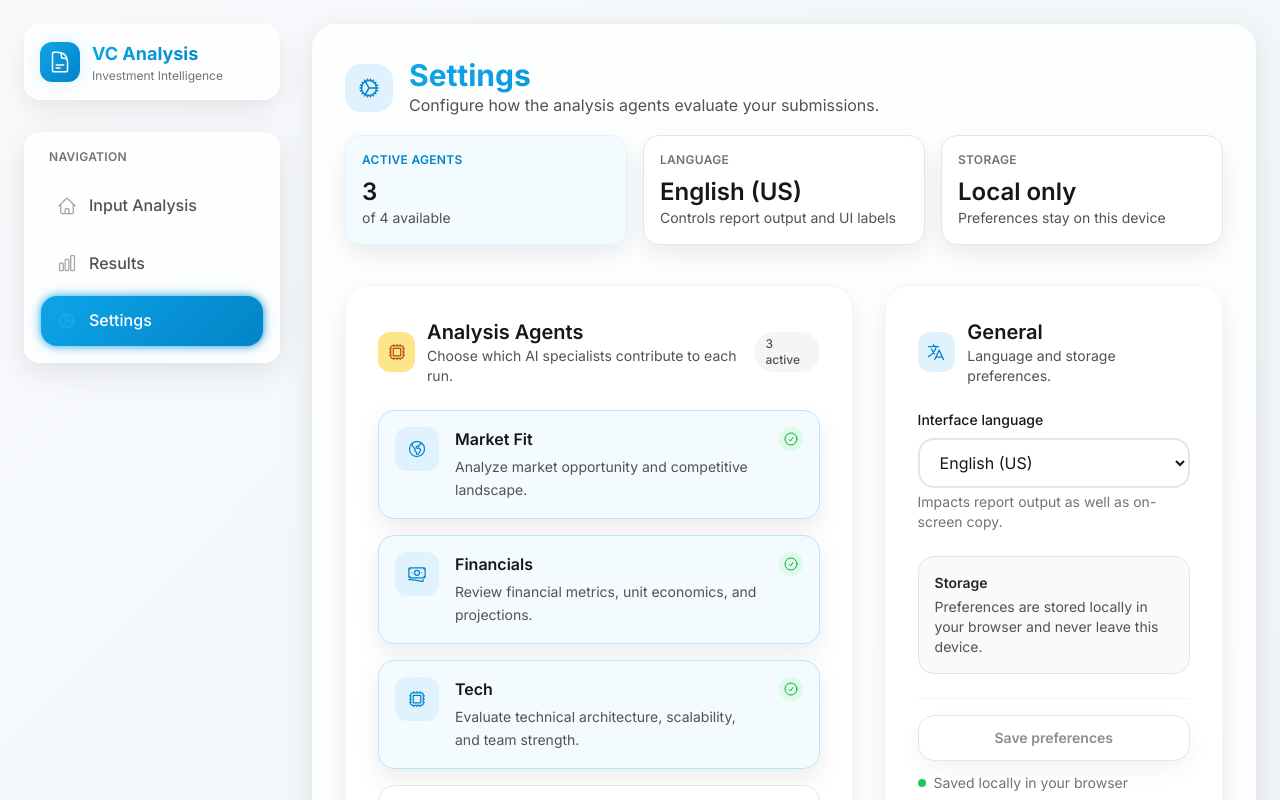
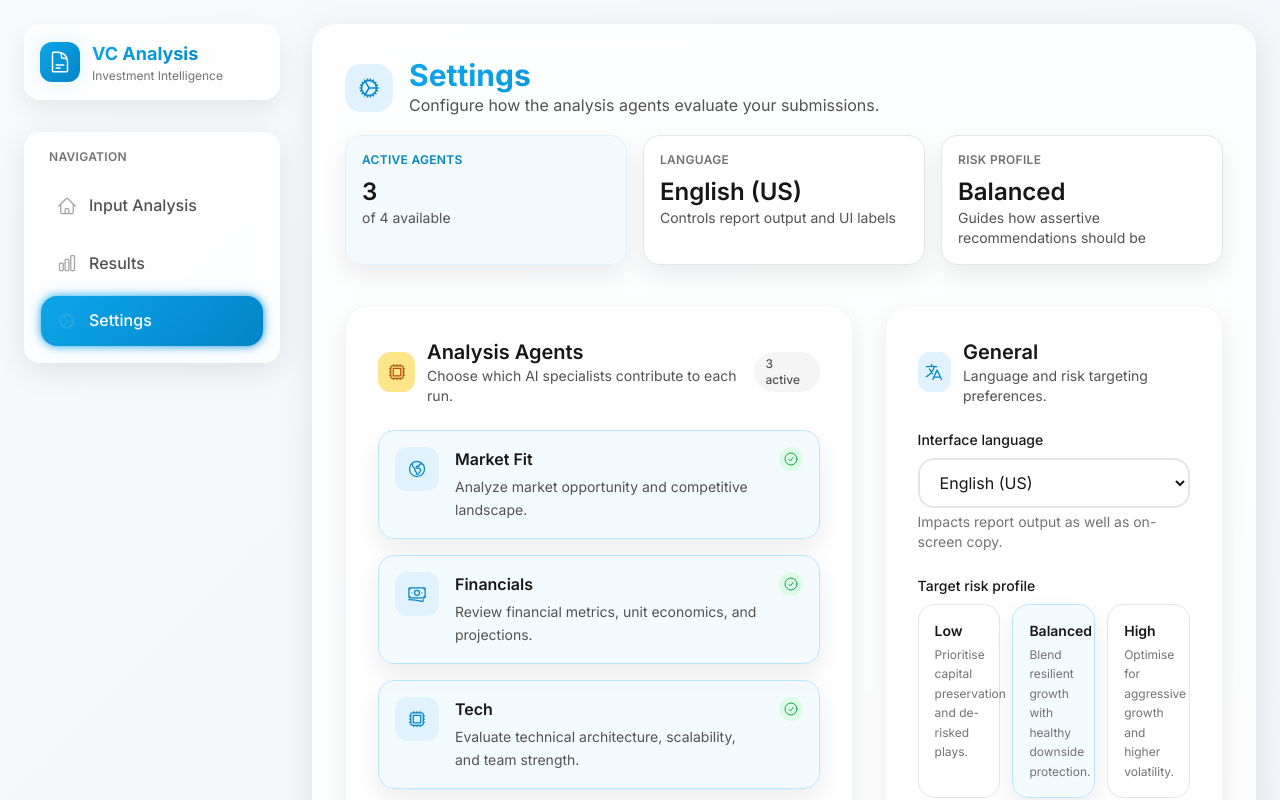
Before and after one commit to SparshTyagi/The-Pool-Munich2025-B12-Hackathon, a Next.js app: page /settings in a window 1280 px wide. Shown: the top 800 px of the page. Built offline with nearby package versions, Linux system fonts and the light colour scheme.

Commit message:
removed unwanted kpi details and added agent demo flow

```diff
--- a/pages/index.tsx
+++ b/pages/index.tsx
@@ -45,6 +45,8 @@ const actionCallouts = [
   }
 ]
 
+const isDemoEnvironment = !process.env.NEXT_PUBLIC_API_BASE_URL
+
 export default function InputPage(){
   const router = useRouter()
   const [files, setFiles] = useState<File[]>([])
@@ -67,7 +69,16 @@ export default function InputPage(){
     try {
       const res = await startAnalysis(form)
       setJobId(res.jobId)
-      setAgents(res.agents)
+      const incomingAgents = res.agents ?? []
+      const normalizedAgents = isDemoEnvironment
+        ? incomingAgents.map((agent, index) => ({
+            ...agent,
+            status: agent.status === 'queued' ? 'running' : agent.status,
+            progress: agent.progress && agent.progress > 0 ? agent.progress : Math.min(90, 30 + index * 20),
+            note: agent.note || 'Analyzing uploaded materials'
+          }))
+        : incomingAgents
+      setAgents(normalizedAgents)
     } catch (e) {
       alert('Failed to start analysis. Check console.'); console.error(e)
     } finally {
@@ -93,7 +104,9 @@ export default function InputPage(){
     return ()=> clearInterval(t)
   }, [jobId, router])
 
-  const canStart = files.length > 0 || context.trim().length > 0
+  const baseCanStart = files.length > 0 || context.trim().length > 0
+  const canStart = isDemoEnvironment || baseCanStart
+  const showDemoPrompt = isDemoEnvironment && !baseCanStart
 
   return (
     <Layout>
@@ -146,7 +159,7 @@ export default function InputPage(){
           </div>
         </div>
 
-        <div className="grid grid-cols-1 gap-8 xl:grid-cols-[minmax(0,1.7fr)_minmax(0,1fr)]">
+        <div className="mx-auto max-w-4xl space-y-8">
           <div className="animate-slide-in">
             <Dropzone onFiles={setFiles} />
           </div>
@@ -163,9 +176,11 @@ export default function InputPage(){
             className="self-start"
           />
           <p className="text-sm text-neutral-500">
-            {canStart
-              ? 'Review your inputs before launching the analysis. You can adjust files or context at any time.'
-              : 'Upload at least one document or add contextual notes to enable the analysis button.'}
+            {showDemoPrompt
+              ? 'This interactive demo will use sample data if you start without uploads.'
+              : baseCanStart
+                ? 'Review your inputs before launching the analysis. You can adjust files or context at any time.'
+                : 'Upload at least one document or add contextual notes to enable the analysis button.'}
           </p>
         </div>
       </section>
--- a/pages/results.tsx
+++ b/pages/results.tsx
@@ -21,11 +21,6 @@ export default function ResultsPage(){
   const insights = data?.insights || []
   const main = insights[0]
   const supportingInsights = insights.slice(1)
-
-  const confidence = useMemo(() => {
-    if (!main || typeof main.score !== 'number') return null
-    return Math.round(main.score * 100)
-  }, [main])
 
   const recommendationSegments = useMemo(() => {
     if (!main?.summary) return []
@@ -53,6 +48,9 @@ export default function ResultsPage(){
     )
   }
 
+  const readinessLabel = data.mainKpi?.label || 'Investment Readiness'
+  const readinessValue = data.mainKpi?.value || 'B+'
+
   const primaryRecommendation = recommendationSegments[0] || main?.summary || 'Analysis complete'
   const additionalActions = recommendationSegments.slice(1)
 
@@ -77,37 +75,19 @@ export default function ResultsPage(){
           </div>
         </section>
 
-        <section className="grid grid-cols-1 gap-6 lg:grid-cols-[minmax(0,1.6fr)_minmax(0,1fr)]">
+        <section className="space-y-6">
           <TopKPI
-            label={data.mainKpi?.label || 'Investment Readiness'}
-            value={data.mainKpi?.value || 'B+'}
+            label={readinessLabel}
+            value={readinessValue}
             context={data.mainKpi?.context || 'Strong traction with moderate technical risk'}
-            className="h-full text-left"
+            className="mx-auto max-w-3xl"
           />
 
-          <div className="card h-full">
+          <div className="card mx-auto max-w-3xl">
             <h3 className="text-lg font-semibold text-neutral-900">Analysis Snapshot</h3>
             <p className="mt-2 text-sm leading-relaxed text-neutral-600">
               A summary of how the agents evaluated your submission across growth, financial health, and operational risks.
             </p>
-
-            {confidence !== null && (
-              <div className="mt-6">
-                <div className="flex items-center justify-between text-sm font-medium text-neutral-900">
-                  <span>Confidence Score</span>
-                  <span>{confidence}%</span>
-                </div>
-                <div className="mt-2 h-2 w-full rounded-full bg-neutral-200">
-                  <div
-                    className="h-full rounded-full bg-success-500"
-                    style={{ width: `${Math.min(100, Math.max(0, confidence))}%` }}
-                  />
-                </div>
-                <p className="mt-2 text-xs text-neutral-500">
-                  Indicates how strongly the platform supports the recommendation based on the uploaded material.
-                </p>
-              </div>
-            )}
 
             {focusAreas.length > 0 && (
               <div className="mt-6">
@@ -160,12 +140,10 @@ export default function ResultsPage(){
                     </div>
                   )}
                 </div>
-                {confidence !== null && (
-                  <div className="flex items-center gap-2 self-start rounded-full bg-white/80 px-4 py-2 text-sm font-semibold text-success-700 shadow-soft">
-                    <span className="h-2 w-2 rounded-full bg-success-500"></span>
-                    Confidence {confidence}%
-                  </div>
-                )}
+                <div className="flex items-center gap-2 self-start rounded-full bg-primary-100 px-4 py-2 text-sm font-semibold text-primary-700 shadow-soft">
+                  <span className="h-2 w-2 rounded-full bg-primary-500"></span>
+                  {`${readinessLabel}: ${readinessValue}`}
+                </div>
               </div>
             </div>
           </section>
@@ -192,7 +170,7 @@ export default function ResultsPage(){
           </section>
         )}
 
-        <section className="flex justify-center pt-8 border-t border-neutral-200">
+        <section className="flex justify-center border-t border-neutral-200 pt-8">
           <PDFDownloadButton href={data.reportUrl || getReportPdfUrl(String(jobId || 'demo'))} />
         </section>
       </div>
--- a/pages/settings.tsx
+++ b/pages/settings.tsx
@@ -12,11 +12,13 @@ import {
 
 type Prefs = {
   language: 'en' | 'de' | 'fr'
+  riskProfile: 'low' | 'medium' | 'high'
   agents: { marketFit: boolean; financials: boolean; tech: boolean; legal: boolean }
 }
 
 const DEFAULTS: Prefs = {
   language: 'en',
+  riskProfile: 'medium',
   agents: { marketFit: true, financials: true, tech: true, legal: false }
 }
 
@@ -58,6 +60,33 @@ const languageLabels: Record<Prefs['language'], string> = {
   fr: 'French'
 }
 
+const riskProfiles: Array<{
+  value: Prefs['riskProfile']
+  label: string
+  description: string
+}> = [
+  {
+    value: 'low',
+    label: 'Low',
+    description: 'Prioritise capital preservation and de-risked plays.'
+  },
+  {
+    value: 'medium',
+    label: 'Balanced',
+    description: 'Blend resilient growth with healthy downside protection.'
+  },
+  {
+    value: 'high',
+    label: 'High',
+    description: 'Optimise for aggressive growth and higher volatility.'
+  }
+]
+
+const riskProfileLabels = riskProfiles.reduce<Record<Prefs['riskProfile'], string>>((map, profile) => {
+  map[profile.value] = profile.label
+  return map
+}, { low: 'Low', medium: 'Balanced', high: 'High' })
+
 export default function SettingsPage(){
   const [prefs, setPrefs] = useState<Prefs>(DEFAULTS)
   const [saved, setSaved] = useState(false)
@@ -65,15 +94,18 @@ export default function SettingsPage(){
 
   useEffect(()=>{
     try {
-      const s = JSON.parse(localStorage.getItem('vc-settings') || 'null')
-      if (s) setPrefs(s)
+      const raw = JSON.parse(localStorage.getItem('vc-settings') || 'null')
+      if (raw) {
+        setPrefs({ ...DEFAULTS, ...raw })
+      }
     } catch {}
   }, [])
 
   useEffect(() => {
     try {
-      const stored = JSON.parse(localStorage.getItem('vc-settings') || 'null') || DEFAULTS
-      setHasChanges(JSON.stringify(prefs) !== JSON.stringify(stored))
+      const stored = JSON.parse(localStorage.getItem('vc-settings') || 'null')
+      const merged = stored ? { ...DEFAULTS, ...stored } : DEFAULTS
+      setHasChanges(JSON.stringify(prefs) !== JSON.stringify(merged))
     } catch {
       setHasChanges(true)
     }
@@ -119,9 +151,9 @@ export default function SettingsPage(){
               <p className="text-sm text-neutral-600">Controls report output and UI labels</p>
             </div>
             <div className="rounded-2xl border border-neutral-200 bg-white p-4 shadow-soft">
-              <p className="text-xs font-semibold uppercase tracking-wide text-neutral-500">Storage</p>
-              <p className="mt-2 text-2xl font-semibold text-neutral-900">Local only</p>
-              <p className="text-sm text-neutral-600">Preferences stay on this device</p>
+              <p className="text-xs font-semibold uppercase tracking-wide text-neutral-500">Risk profile</p>
+              <p className="mt-2 text-2xl font-semibold text-neutral-900">{riskProfileLabels[prefs.riskProfile]}</p>
+              <p className="text-sm text-neutral-600">Guides how assertive recommendations should be</p>
             </div>
           </div>
         </header>
@@ -191,7 +223,7 @@ export default function SettingsPage(){
                 </div>
                 <div>
                   <h2 className="text-xl font-semibold text-neutral-900">General</h2>
-                  <p className="text-sm text-neutral-600">Language and storage preferences.</p>
+                  <p className="text-sm text-neutral-600">Language and risk targeting preferences.</p>
                 </div>
               </div>
 
@@ -214,10 +246,36 @@ export default function SettingsPage(){
                   </p>
                 </div>
 
-                <div className="rounded-2xl border border-neutral-200 bg-neutral-50 p-4">
-                  <p className="text-sm font-semibold text-neutral-800">Storage</p>
-                  <p className="mt-1 text-sm text-neutral-600">
-                    Preferences are stored locally in your browser and never leave this device.
+                <div>
+                  <span className="mb-2 block text-sm font-medium text-neutral-900">Target risk profile</span>
+                  <div className="grid gap-3 sm:grid-cols-3">
+                    {riskProfiles.map(({ value, label, description }) => {
+                      const active = prefs.riskProfile === value
+                      return (
+                        <label
+                          key={value}
+                          className={`group flex cursor-pointer flex-col rounded-2xl border p-4 text-left transition-all duration-200 ${
+                            active
+                              ? 'border-primary-200 bg-primary-50/70 shadow-soft'
+                              : 'border-neutral-200 bg-white hover:border-primary-200 hover:bg-primary-50/50'
+                          }`}
+                        >
+                          <input
+                            type="radio"
+                            name="risk-profile"
+                            value={value}
+                            checked={active}
+                            onChange={() => setPrefs(p => ({ ...p, riskProfile: value }))}
+                            className="sr-only"
+                          />
+                          <span className="text-sm font-semibold text-neutral-900">{label}</span>
+                          <span className="mt-1 text-xs text-neutral-500 leading-relaxed">{description}</span>
+                        </label>
+                      )
+                    })}
+                  </div>
+                  <p className="mt-2 text-sm text-neutral-500">
+                    Determines how assertive the recommendations and diligence depth should be.
                   </p>
                 </div>
 
@@ -242,10 +300,6 @@ export default function SettingsPage(){
                       'Save preferences'
                     )}
                   </button>
-                  <p className="mt-3 flex items-center gap-2 text-sm text-neutral-500">
-                    <span className="h-2 w-2 rounded-full bg-success-500"></span>
-                    Saved locally in your browser
-                  </p>
                 </div>
               </div>
             </div>
```
